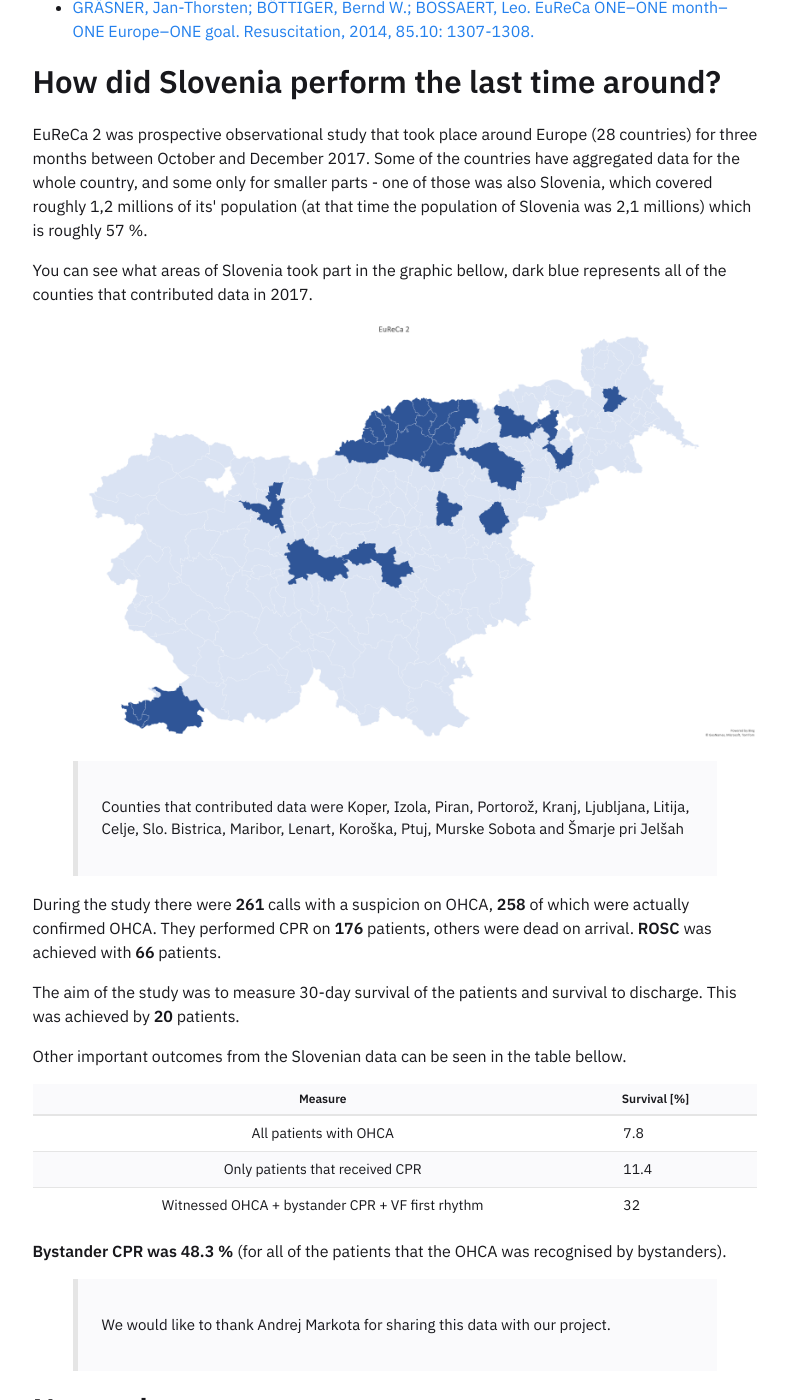
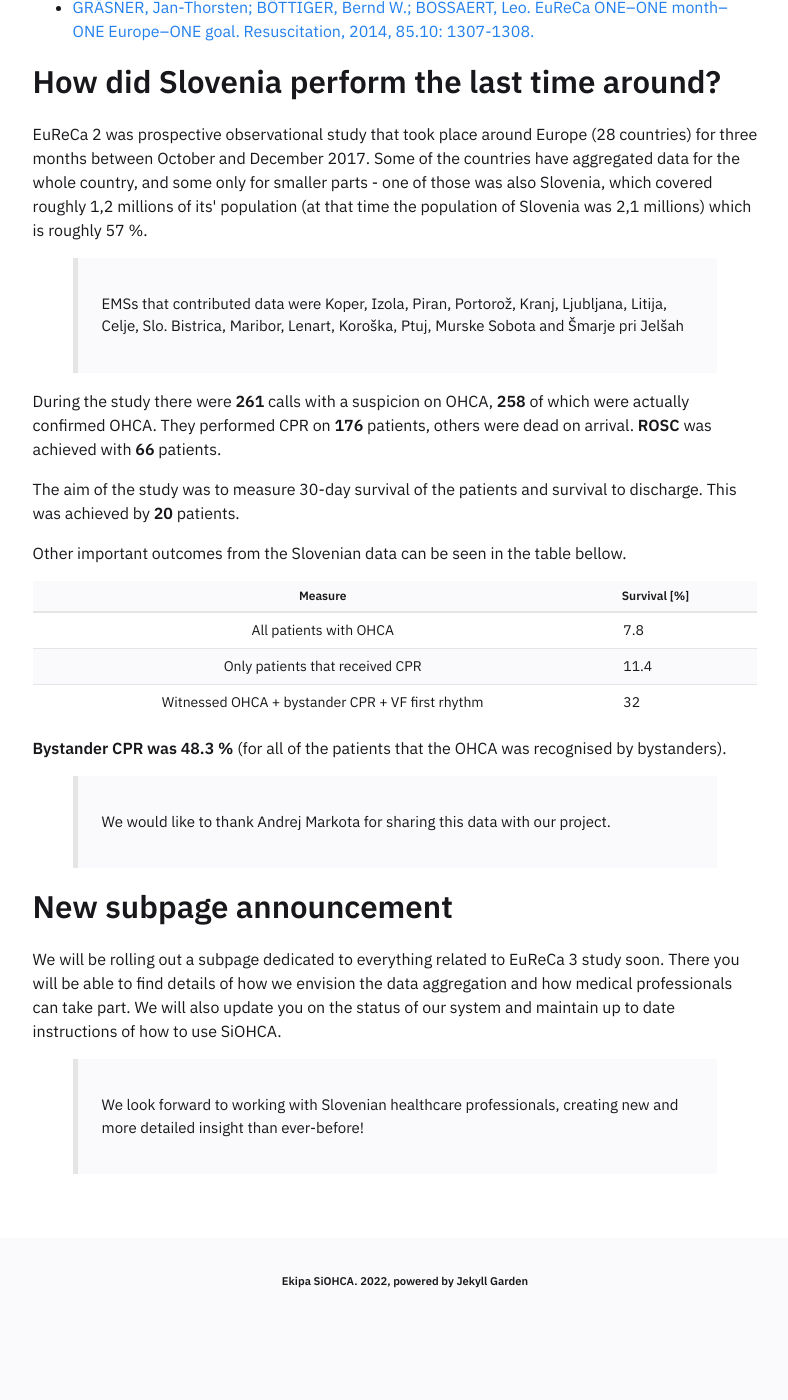
Before and after one commit to SterArcher/OHCA-registry-Slovenia, a Jekyll site: the page built from _posts/2022-06-10-EuReCa 3 and SiOHCA.md, in a window 1280 px wide and 1400 px high, scrolled down 905 px. Shown: the whole window, without its empty margins (245-1033 px from the left). Built offline with Jekyll 4.4.1, drawn with Linux system fonts in a browser that asks for light colours; nearby versions of some CDN libraries; after the commit the page ends 2262 px from its top, so only the background shows below that.

Commit message:
remove map
it's EMS not counties, so the map was pulled to avoid confusion.

```diff
--- a/_posts/2022-06-10-EuReCa 3 and SiOHCA.md
+++ b/_posts/2022-06-10-EuReCa 3 and SiOHCA.md
@@ -23,11 +23,7 @@
 ## How did Slovenia perform the last time around?
 EuReCa 2 was prospective observational study that took place around Europe (28 countries) for three months between October and December 2017. Some of the countries have aggregated data for the whole country, and some only for smaller parts - one of those was also Slovenia, which covered roughly 1,2 millions of its' population (at that time the population of Slovenia was 2,1 millions) which is roughly 57 %.
 
-You can see what areas of Slovenia took part in the graphic bellow, dark blue represents all of the counties that contributed data in 2017.
-
-![View of the areas in Slovenia taking part in EuReCa 2](https://siohca.um.si/assets/img/EuReCa2_Slovenia.png)
-
-> Counties that contributed data were Koper, Izola, Piran, Portorož, Kranj, Ljubljana, Litija, Celje, Slo. Bistrica, Maribor, Lenart, Koroška, Ptuj, Murske Sobota and Šmarje pri Jelšah
+> EMSs that contributed data were Koper, Izola, Piran, Portorož, Kranj, Ljubljana, Litija, Celje, Slo. Bistrica, Maribor, Lenart, Koroška, Ptuj, Murske Sobota and Šmarje pri Jelšah
 
 During the study there were **261** calls with a suspicion on OHCA, **258** of which were actually confirmed OHCA. They performed CPR on **176** patients, others were dead on arrival. **ROSC** was achieved with **66** patients.
 
```
